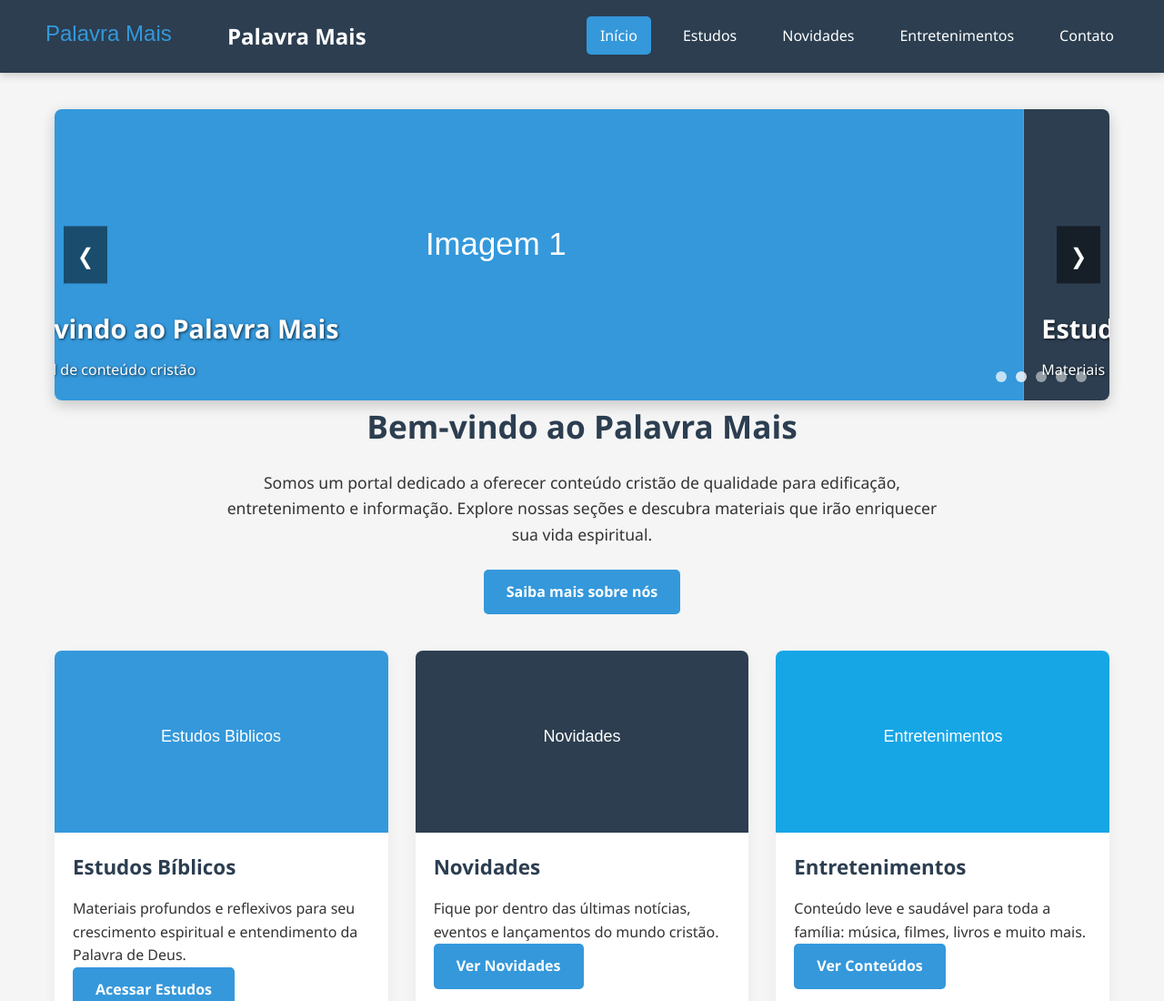
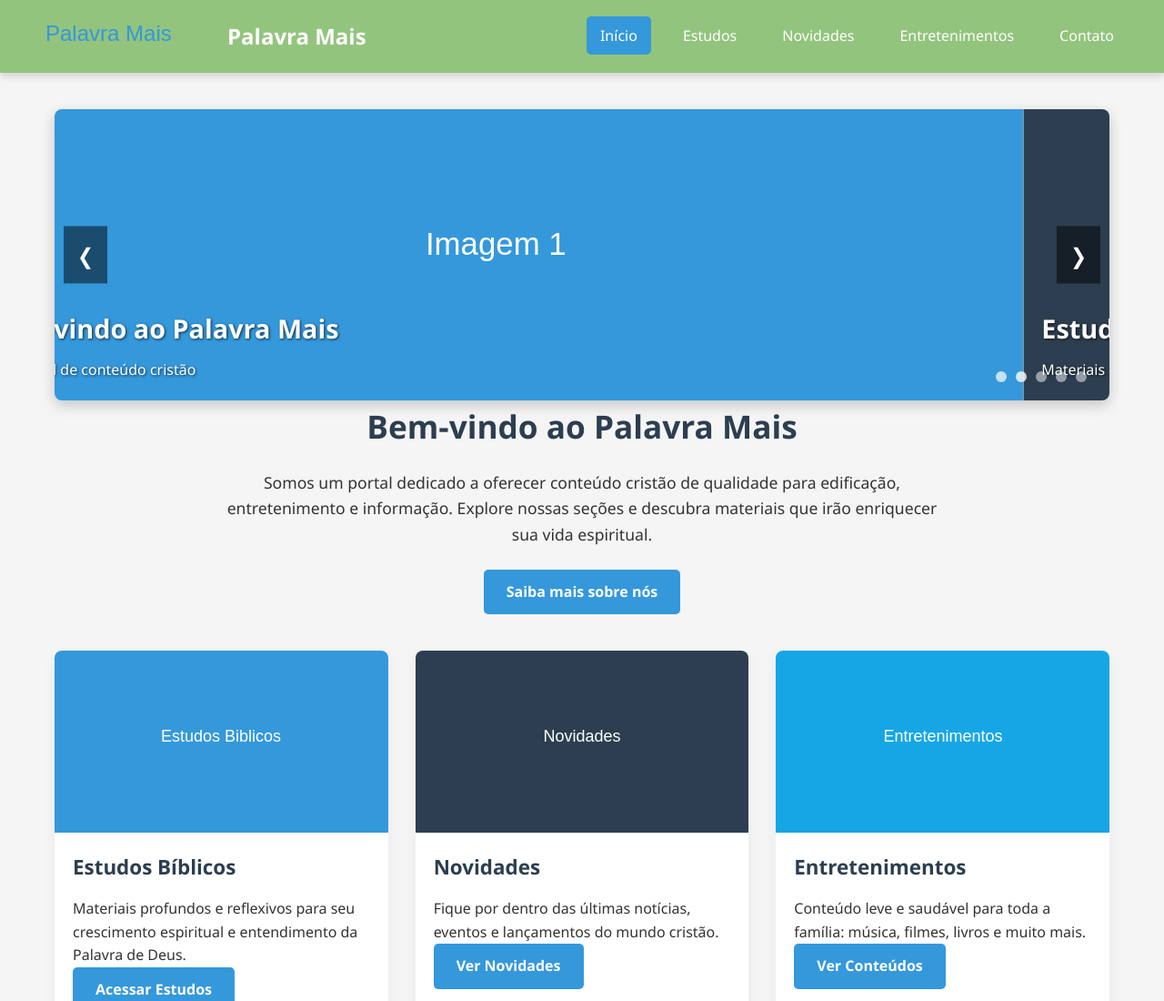
Before and after one commit to laminterbyte/Casa-Verde, a plain HTML site: page index.html in a window 1280 px wide. Shown: the top 1100 px of the page at 91% size. Drawn offline with Linux system fonts and the light colour scheme.

Commit message:
Update index.html

```diff
--- a/index.html
+++ b/index.html
@@ -3,7 +3,7 @@
 <head>
     <meta charset="UTF-8">
     <meta name="viewport" content="width=device-width, initial-scale=1.0">
-    <title>Palavra Mais - Página Inicial</title>
+    <title>Instituto Casa Verde</title>
     <link rel="stylesheet" href="https://cdnjs.cloudflare.com/ajax/libs/font-awesome/6.4.0/css/all.min.css">
     <style>
         /* Reset e estilos gerais */
@@ -29,7 +29,7 @@
 
         /* Cabeçalho e Navegação */
         header {
-            background-color: #2c3e50;
+            background-color: #93c47d;
             position: fixed;
             top: 0;
             width: 100%;
```
